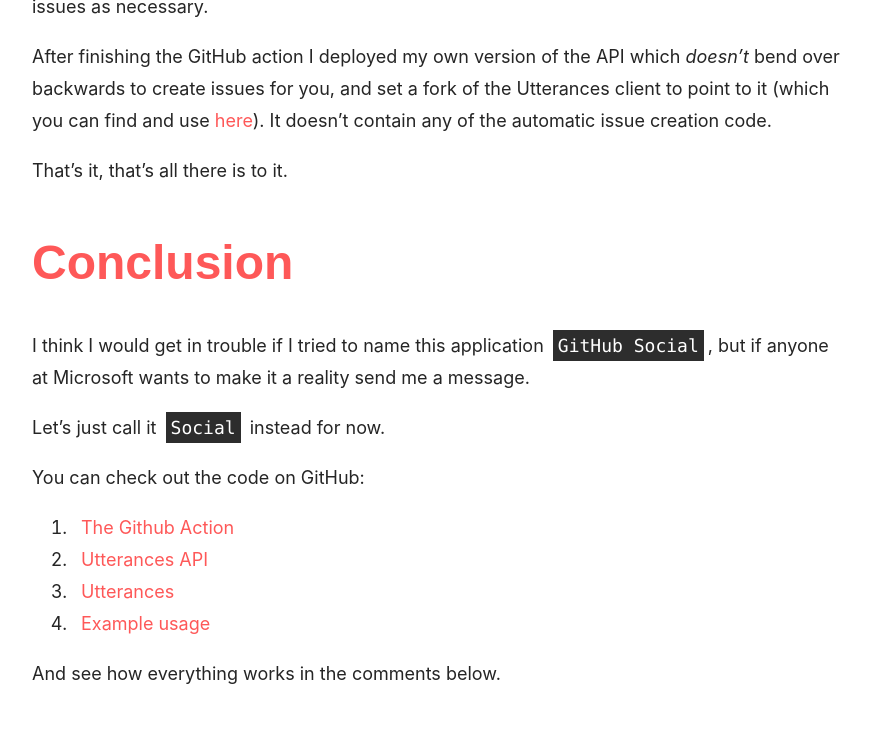
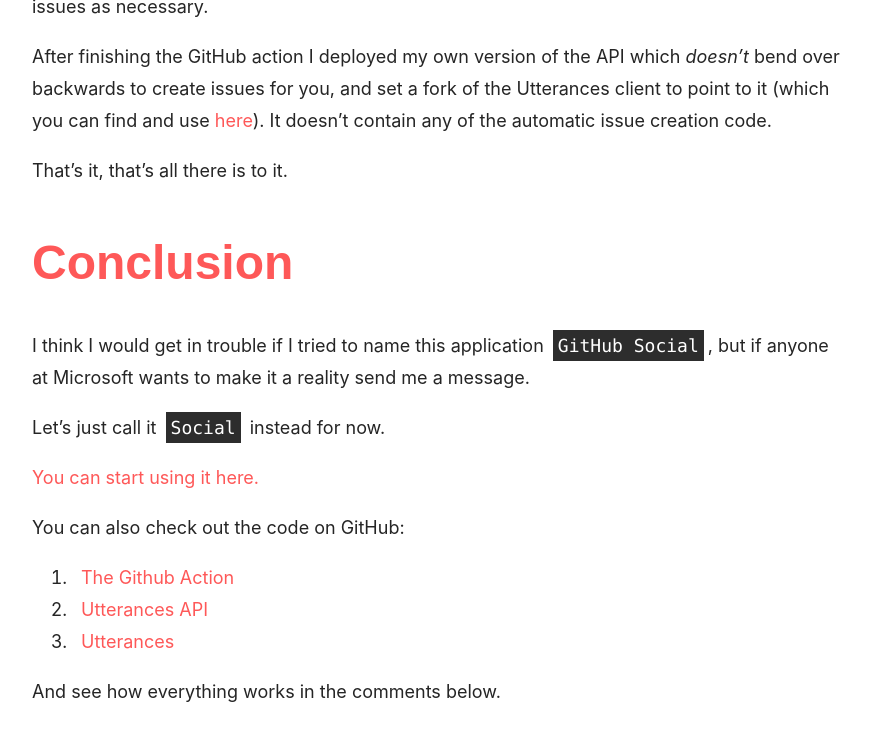
Before and after one commit to tbrockman/tbrockman.github.io, a Jekyll site: the page built from _posts/2020-11-01-hello-world.md, in a window 1280 px wide and 900 px high, scrolled down 13784 px. Shown: the top 741 px of the window, without its empty margins (200-1071 px from the left). Built offline with Jekyll 4.4.1, drawn with Linux system fonts in a browser that asks for light colours.

Commit message:
Modify blog post. Update resume.

```diff
--- a/_posts/2020-11-01-hello-world.md
+++ b/_posts/2020-11-01-hello-world.md
@@ -288,11 +288,14 @@ I think I would get in trouble if I tried to name this application `GitHub Socia
 
 Let's just call it `Social` instead for now.
 
-You can check out the code on GitHub:
+
+[You can start using it here.](https://github.com/marketplace/actions/social-action)
+
+
+You can also check out the code on GitHub:
 
 1. [The Github Action](https://github.com/tbrockman/social-action)
 2. [Utterances API](https://github.com/tbrockman/social-oauth)
 3. [Utterances](https://github.com/tbrockman/utterances)
-3. [Example usage](https://github.com/tbrockman/tbrockman.github.io)
 
 And see how everything works in the comments below.
--- a/resume.html
+++ b/resume.html
@@ -43,7 +43,7 @@ layout: resume
             </div>
             <div class="skills">
                 <div class="skill">
-                    <span class="blue">Languages</span><span class="white">:&nbsp</span><span class="white">[</span><span class="green">"Python", "C#", "Javascript", "HTML & CSS", "Java", "C"</span><span class="white">]</span>
+                    <span class="blue">Languages</span><span class="white">:&nbsp</span><span class="white">[</span><span class="green">"Python", "C#", "Javascript", "Rust", "Ruby", "HTML & CSS"</span><span class="white">]</span>
                 </div>
                 <div class="skill">
                     <span class="blue">Back-ends</span><span class="white">:&nbsp</span><span class="white">[</span><span class="green">"FastAPI", "Node.js", ".NET", "Django", "Flask"</span><span class="white">]</span>
```
